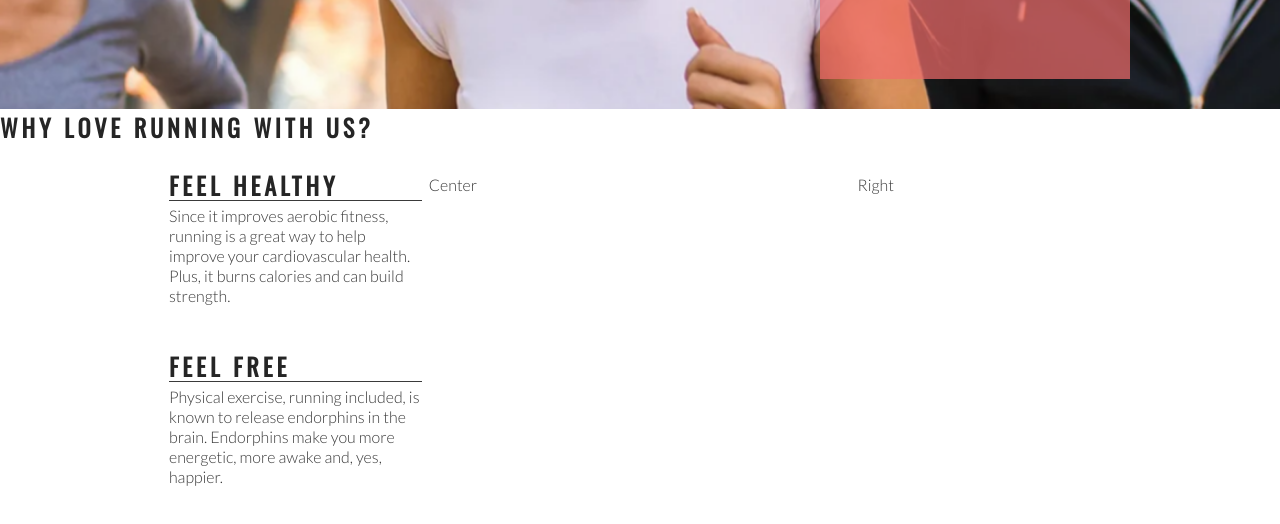
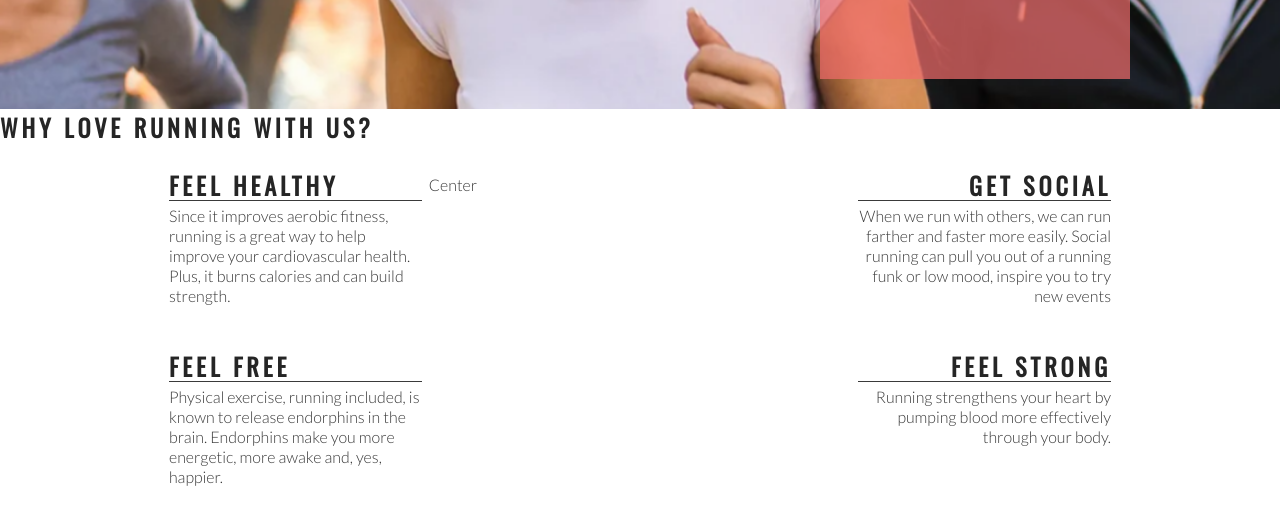
Before and after one commit to Dekeypetey40/Love-Running-Walkthrough, a plain HTML site: page index.html in a window 1280 px wide. Shown: the part 566-1090 px from the top of the page. Drawn offline with nearby package versions, Linux system fonts and the light colour scheme.

```diff
--- a/assets/css/style.css
+++ b/assets/css/style.css
@@ -152,3 +152,17 @@ hr {
     clear: both;
     margin-bottom: 50px;
 }
+
+.right-about-heading {
+    line-height: 20px;
+    width: 60%;
+    float: left;
+    clear: both;
+    margin-bottom: 50px;
+}
+.right-about-heading h2 {
+    text-align: right;
+}
+.right-about-heading p {
+    text-align: right;
+}
--- a/index.html
+++ b/index.html
@@ -63,7 +63,23 @@
                 </p>
             </div>
         </div>
-        <div id="right-about">Right</div>
+        <div id="right-about">
+            <div class="right-about-heading">
+                <h2>Get Social</h2>
+                <hr>
+                <p>
+                    When we run with others, we can run farther and faster more easily. Social running can pull you out of a running funk or
+                    low mood, inspire you to try new events
+                </p>
+            </div>
+            <div class="right-about-heading">
+                <h2>Feel Strong</h2>
+                <hr>
+                <p>
+                    Running strengthens your heart by pumping blood more effectively through your body.
+                </p>
+            </div>
+        </div>
         <div id="center-about">Center</div>
     </section>
     <section>
```
